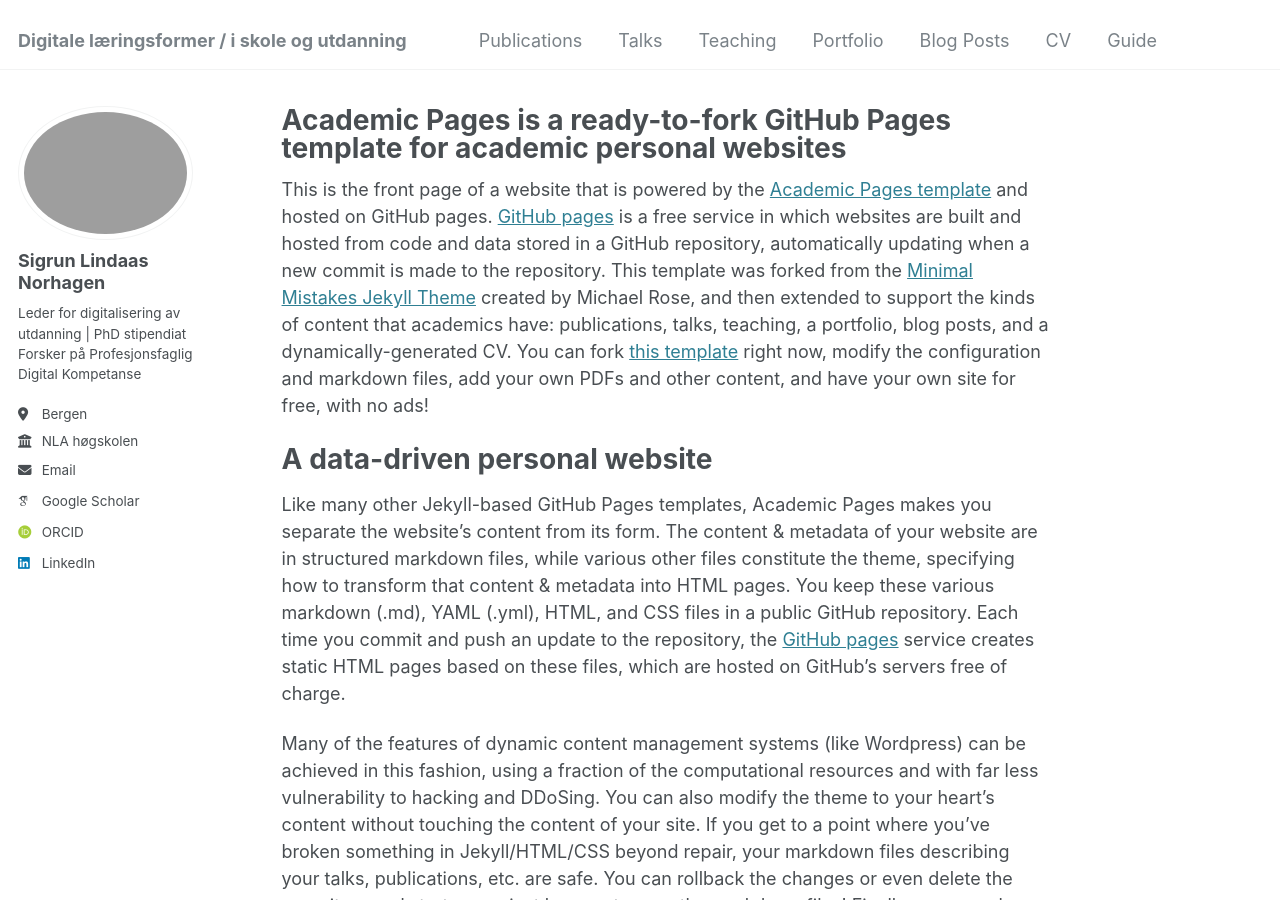
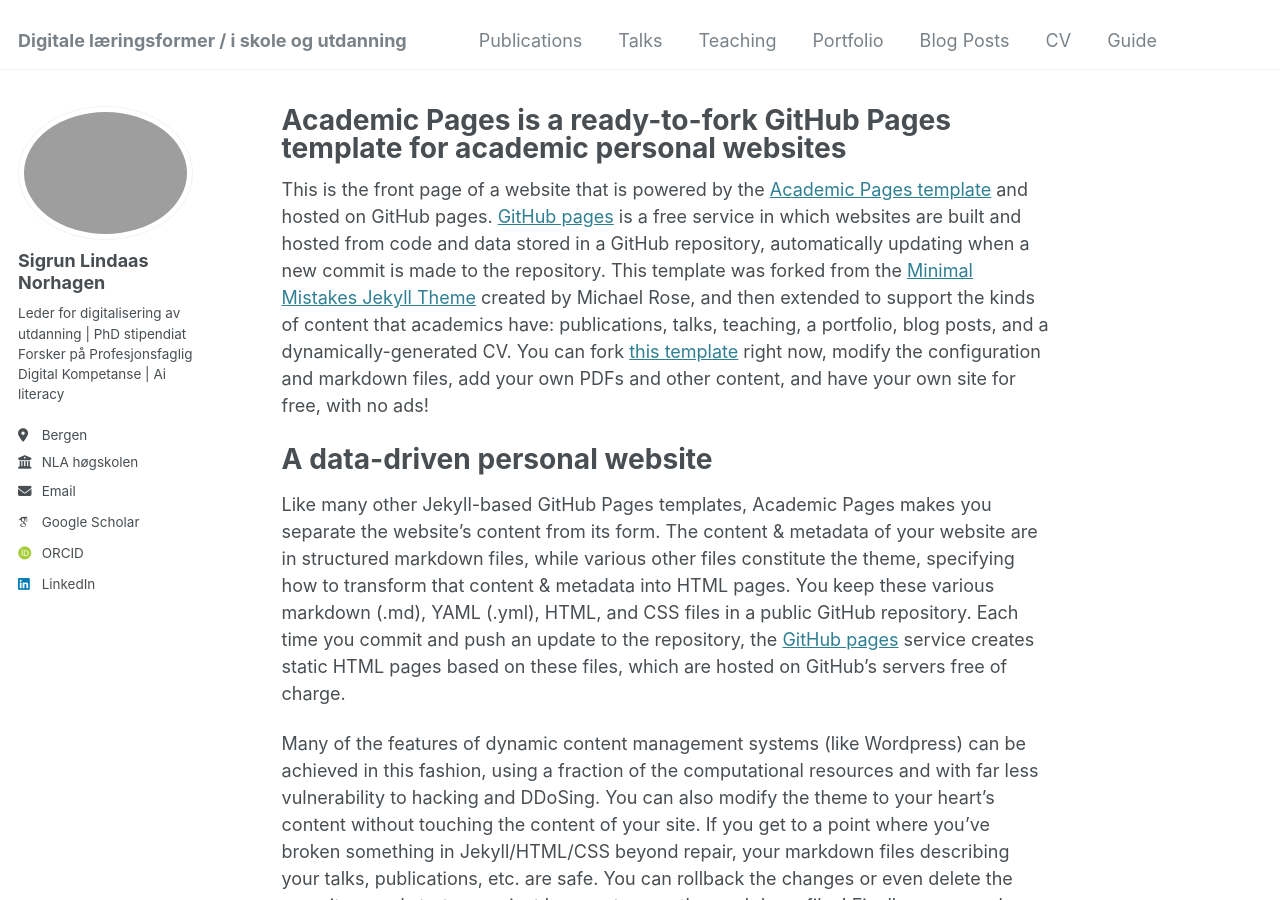
Before and after one commit to sigrun/snorhagen, a Jekyll site: the page built from _pages/about.md, in a window 1280 px wide and 900 px high. Built offline with Jekyll 4.4.1, drawn with Linux system fonts in a browser that asks for light colours; some web fonts are replaced.

Commit message:
Update _config.yml

```diff
--- a/_config.yml
+++ b/_config.yml
@@ -25,7 +25,7 @@ author:
   avatar           : "profile.png"
   name             : "Sigrun Lindaas Norhagen"
   pronouns         : # example: "she/her"
-  bio              : "Leder for digitalisering av utdanning | PhD stipendiat </br> Forsker på Profesjonsfaglig Digital Kompetanse"
+  bio              : "Leder for digitalisering av utdanning | PhD stipendiat </br> Forsker på Profesjonsfaglig Digital Kompetanse | Ai literacy"
   location         : "Bergen"
   employer         : "NLA høgskolen"
   uri              : # URL
```
